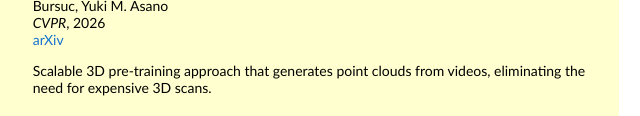
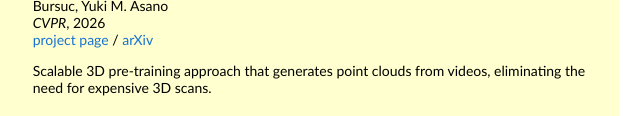
Before and after one commit to KohsukeIde/KohsukeIde.github.io, a plain HTML site: page index.html in a window 1280 px wide. Shown: the part 684-800 px from the top of the page, 421-1061 px from the left. Drawn offline with Linux system fonts and the light colour scheme.

Commit message:
Add project page link to 3D sans 3D Scans

```diff
--- a/index.html
+++ b/index.html
@@ -104,6 +104,8 @@
     <br>
     <em>CVPR</em>, 2026
     <br>
+    <a href="https://ryosuke-yamada.github.io/lam3c">project page</a>
+    /
     <a href="https://arxiv.org/abs/2512.23042">arXiv</a>
     <p></p>
     <p>
```
